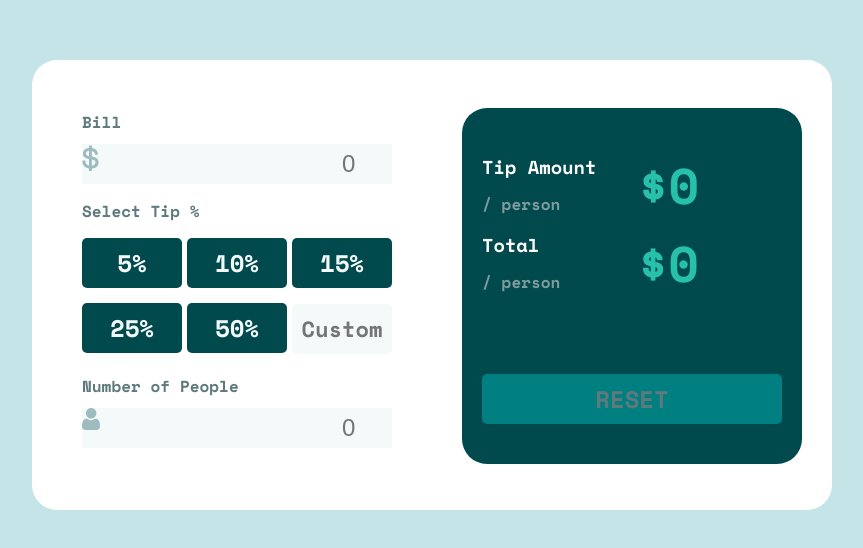
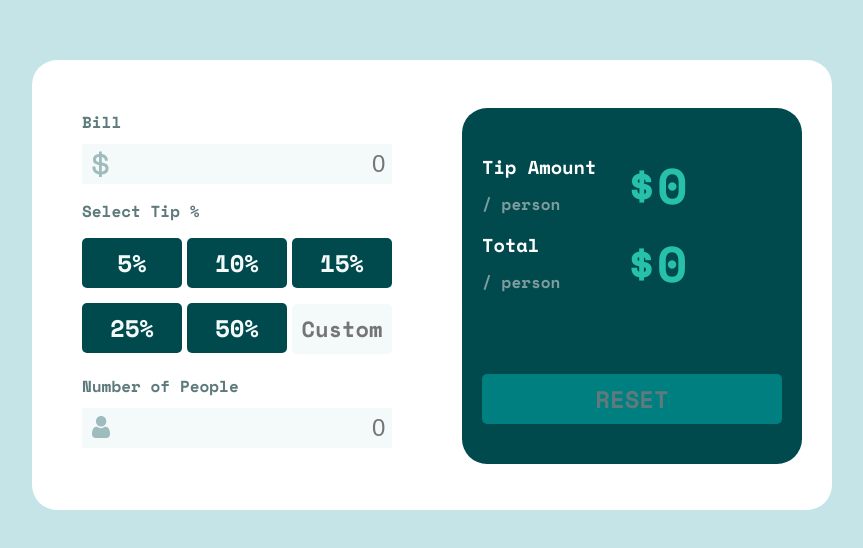
Before and after one commit to J-R77-stack/tip-calculator-React, a React (Create React App) app: page / in a window 1280 px wide. Shown: the part 240-788 px from the top of the page, without its empty margins (208-1071 px from the left). Built offline with nearby package versions, Linux system fonts and the light colour scheme.

Commit message:
add Math.floor fuction and logic for reset button

```diff
--- a/src/App.js
+++ b/src/App.js
@@ -14,6 +14,11 @@ function TipCalculator() {
 
   const tip = (bill * percentage1) / 100;
 
+  function handleReset() {
+    setBill("");
+    setPercentage1(0);
+  }
+
   return (
     <div>
       <BillInput bill={bill} onSetBill={setBill} />
@@ -25,7 +30,7 @@ function TipCalculator() {
       <NumberOfPeople />
       <TipAmount tip={tip} />
       <Total bill={bill} tip={tip} />
-      <Reset />
+      <Reset onReset={handleReset} />
     </div>
   );
 }
@@ -36,8 +41,8 @@ function BillInput({ bill, onSetBill }) {
       <label>Bill</label>
       <input
         className="input1"
-        type="text"
-        placeholder="                                       0"
+        type="number"
+        placeholder="         0"
         value={bill}
         onChange={(e) => onSetBill(Number(e.target.value))}
       />
@@ -83,11 +88,7 @@ function NumberOfPeople() {
   return (
     <div className="numberOfPeople">
       <label>Number of People</label>
-      <input
-        className="input2"
-        type="number"
-        placeholder="                                       0"
-      />
+      <input className="input2" type="number" placeholder="   0" />
     </div>
   );
 }
@@ -95,7 +96,10 @@ function TipAmount({ tip }) {
   return (
     <div className="tipAmount">
       <h3 className="headingThree">
-        Tip Amount <span className="amount1">${tip}</span>
+        Tip Amount
+        <span type="number" className="amount1">
+          ${Math.floor(tip)}
+        </span>
       </h3>
       <p className="para">/ person</p>
     </div>
@@ -105,16 +109,21 @@ function Total({ bill, tip }) {
   return (
     <div className="totalAmount">
       <h3 className="headingThree">
-        Total <span className="amount2"> ${bill + tip}</span>
+        Total
+        <span className="amount2" type="number">
+          ${Math.floor(bill + tip)}
+        </span>
       </h3>
       <p className="para">/ person</p>
     </div>
   );
 }
-function Reset() {
+function Reset({ onReset }) {
   return (
     <div className="buttonBackground">
-      <button className="resetButton">RESET</button>
+      <button className="resetButton" onClick={onReset}>
+        RESET
+      </button>
     </div>
   );
 }
--- a/src/index.css
+++ b/src/index.css
@@ -37,8 +37,10 @@ label {
   height: 40px;
   background-image: url(./images/icon-dollar.svg);
   background-repeat: no-repeat;
-
+  background-position-x: 10px;
+  background-position-y: center;
   background-size: 18px;
+  padding-left: 230px;
 }
 
 .input2 {
@@ -50,8 +52,10 @@ label {
   height: 40px;
   background-image: url(./images/icon-person.svg);
   background-repeat: no-repeat;
-
+  background-position-x: 10px;
+  background-position-y: center;
   background-size: 18px;
+  padding-left: 270px;
 }
 
 input:hover {
@@ -123,7 +127,6 @@ button:focus {
   background-color: hsl(172, 67%, 45%);
   color: hsl(0, 0%, 100%);
   cursor: pointer;
-  background-image: url(./images/percentage-sign-svgrepo-com.svg);
   background-repeat: no-repeat;
   background-position: 80% 50%;
   background-size: 18px;
```
